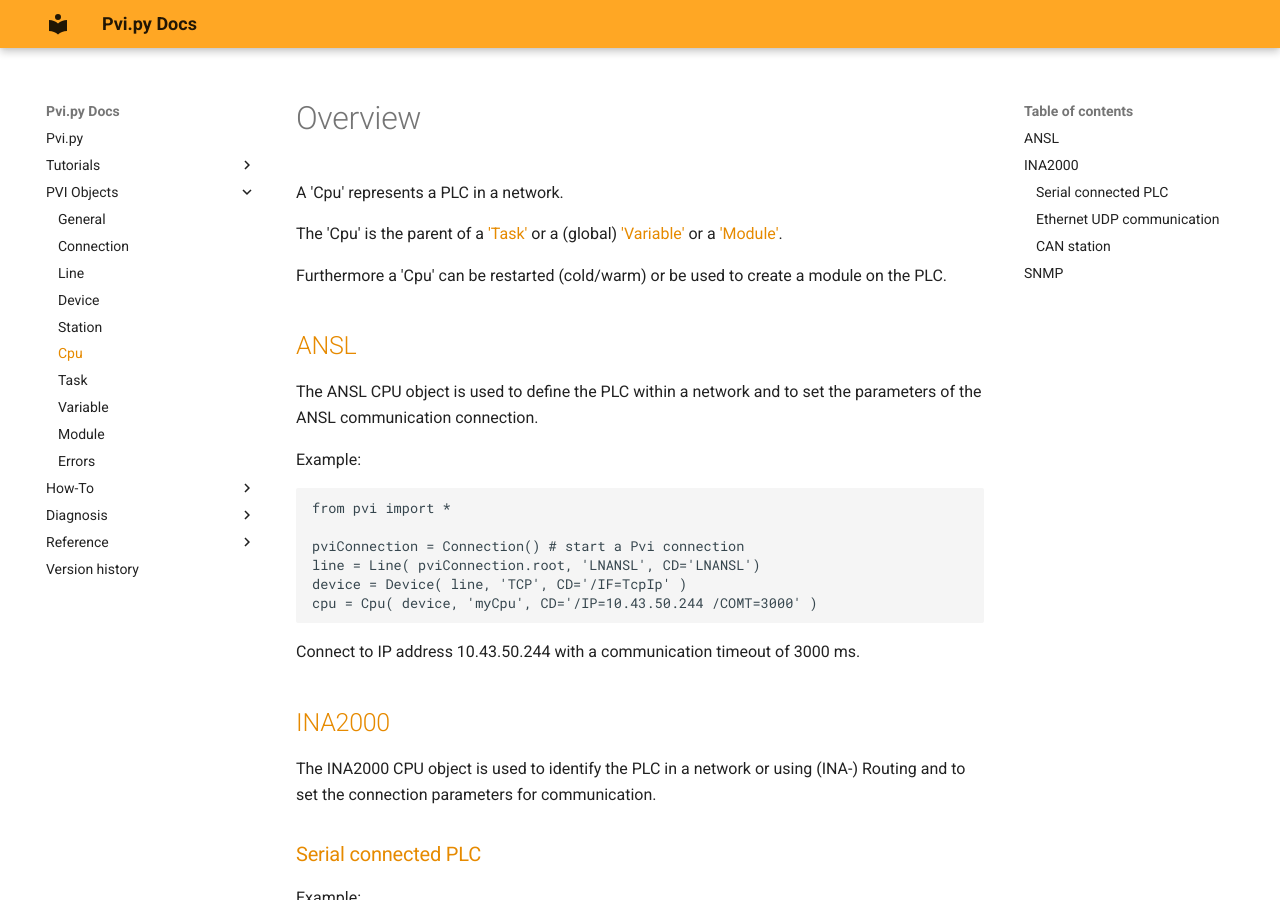
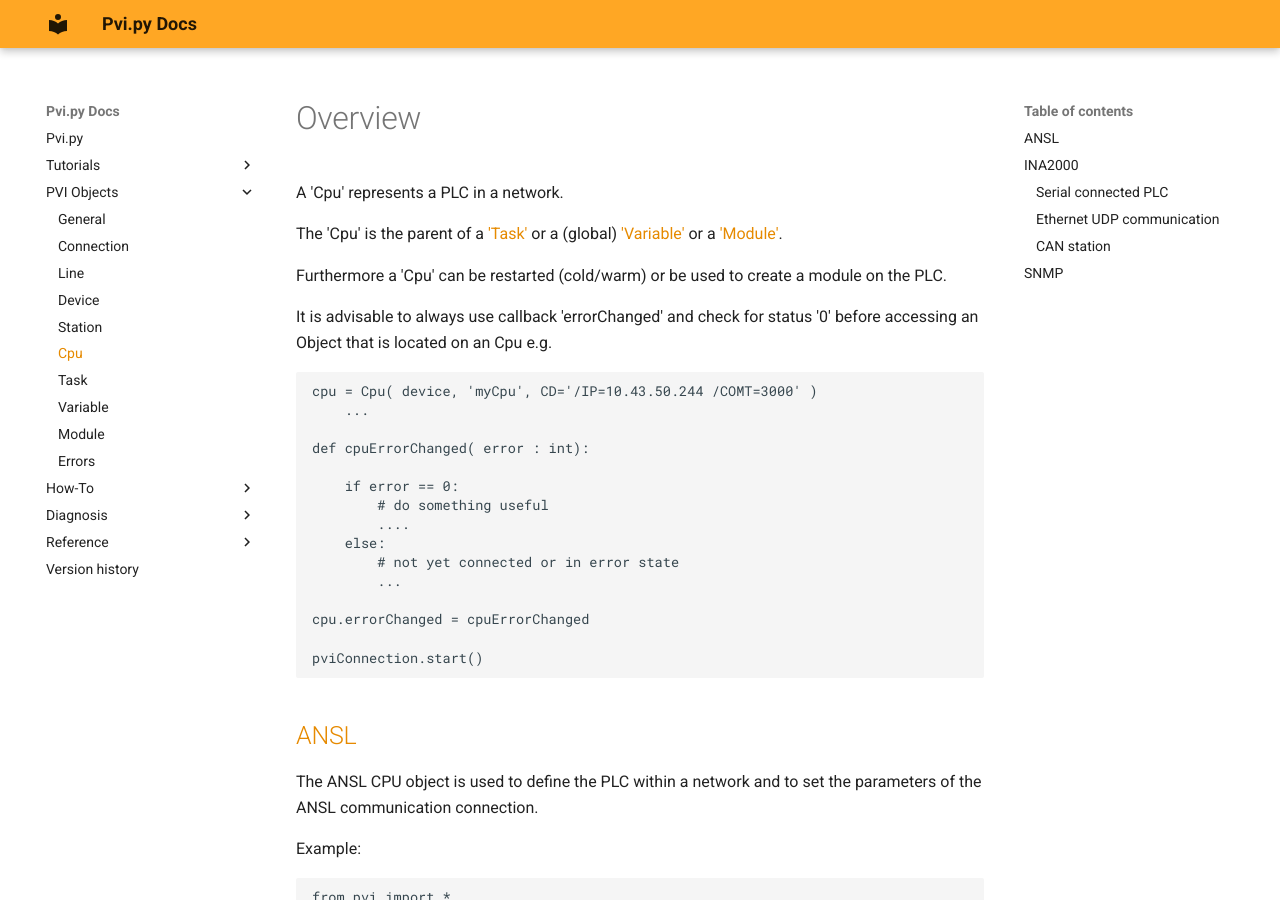
Before and after one commit to hilch/Pvi.py, an MkDocs documentation site: the page built from docs/objects/cpu.md, in a window 1280 px wide and 900 px high. Built offline with MkDocs 1.6.1 and Material for MkDocs 9.7.7, drawn with Linux system fonts in a browser that asks for light colours.

Commit message:
Update mkdocs

````diff
--- a/docs/objects/cpu.md
+++ b/docs/objects/cpu.md
@@ -5,6 +5,27 @@ A 'Cpu' represents a PLC in a network.
 The 'Cpu' is the parent of a ['Task'](task.md) or a (global) ['Variable'](variable.md) or a ['Module'](module.md).
 
 Furthermore a 'Cpu' can be restarted (cold/warm) or be used to create a module on the PLC.
+
+It is advisable to always use callback 'errorChanged' and check for status '0' before accessing an Object that is located on an Cpu e.g.
+
+```
+cpu = Cpu( device, 'myCpu', CD='/IP=10.43.50.244 /COMT=3000' )
+    ...
+
+def cpuErrorChanged( error : int):
+
+    if error == 0:
+        # do something useful
+        ....
+    else:
+        # not yet connected or in error state
+        ...
+
+cpu.errorChanged = cpuErrorChanged
+
+pviConnection.start()
+```
+
 
 ## [ANSL](https://help.br-automation.com/#/en/4/automationnet%2Fpvibase%2Flines%2Flnansl%2Fpvilnanslcpu.htm)
 
````
Also changed, not shown: 1 other file.
